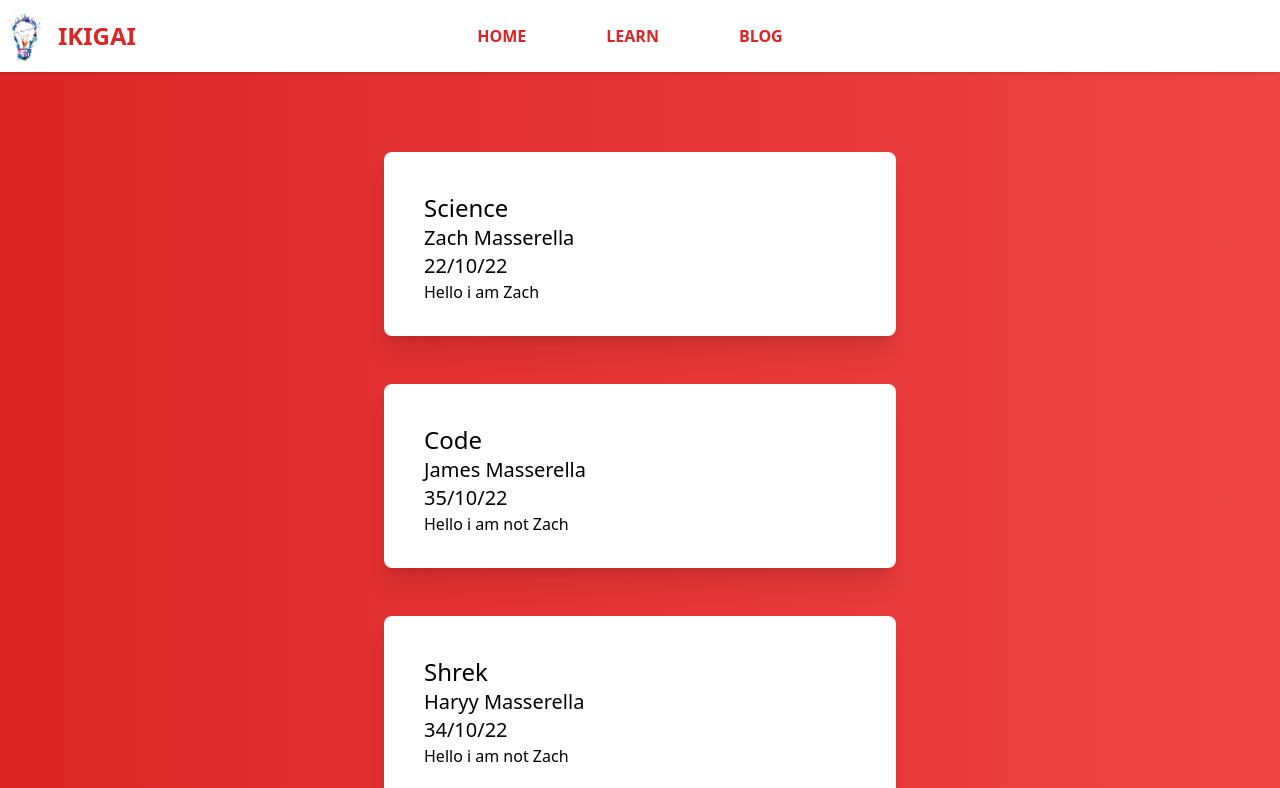
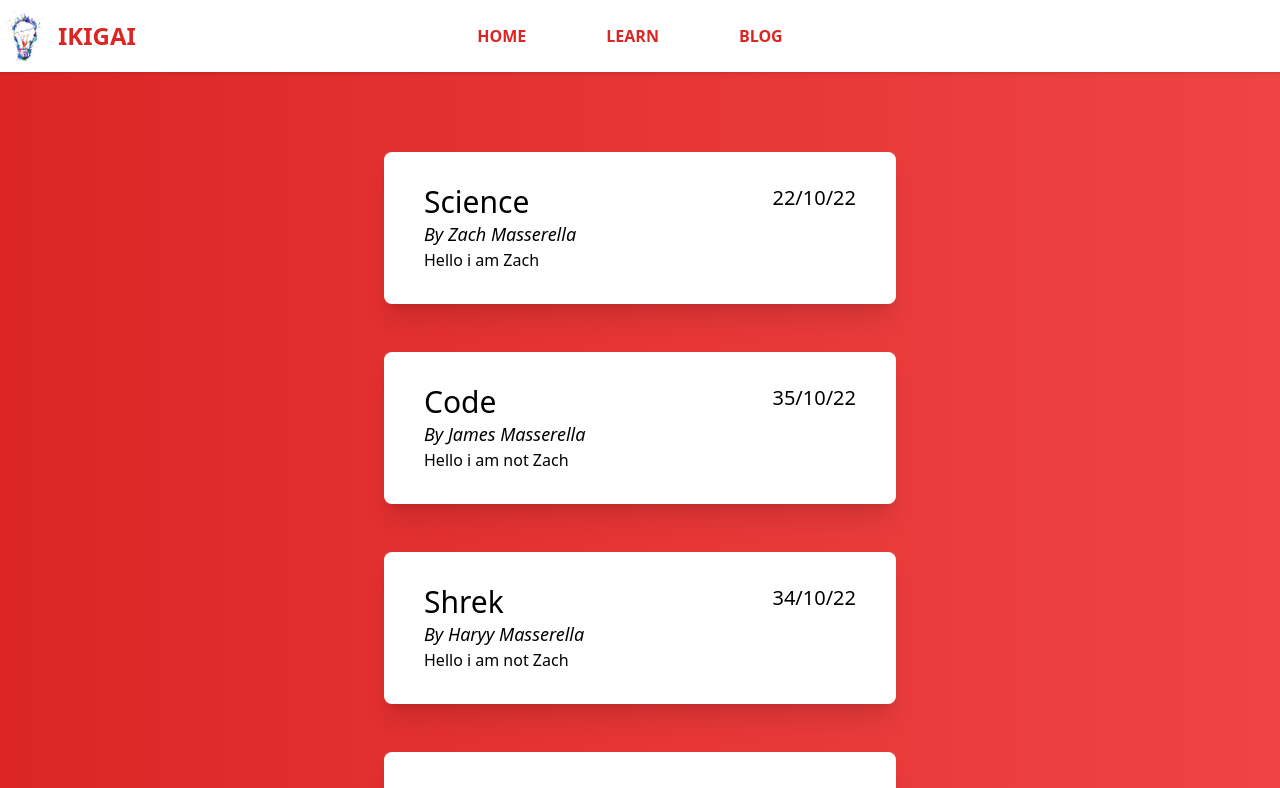
Before and after one commit to OHBOYILOVEHTML/ikigai-website1, a Next.js app: page /blog in a window 1280 px wide. Shown: the top 788 px of the page. Built offline with nearby package versions, Linux system fonts and the light colour scheme.

Commit message:
Blog posts improved design

```diff
--- a/components/BlogPage.js
+++ b/components/BlogPage.js
@@ -5,7 +5,7 @@ import InitialHero from "../components/InitialHero";
 
 
 export default function Blog() {
-  //content is a 2d array --> content[k] is a list containing 4 items, title of post, author of post, date of post, body text of post
+  //content is a 2d array --> content[k] is a list containing 4 items, title of post, author of post, date of post, body text of post (IN THAT ORDER)
   var list=[
     ["Science","Zach Masserella","22/10/22","Hello i am Zach"],
     ["Code","James Masserella","35/10/22","Hello i am not Zach"],
@@ -14,16 +14,25 @@ export default function Blog() {
   ]
   function blogPost(list){
     var title=list[0];
-    var date=list[1];
-    var author=list[2];
+    var author=list[1];
+    var date=list[2];
     var body=list[3];
+    //HTML for each individual blog post below
     return (
-      <div class="bg-white px-6 pt-10 pb-8 shadow-xl sm:mx-auto sm:max-w-lg sm:rounded-lg sm:px-10 w-full">
+      <div className="bg-white px-6 pt-8 pb-8 shadow-xl sm:mx-auto sm:max-w-lg sm:rounded-lg sm:px-10 w-full">
         <div>
-          <h1 className="text-2xl">{title}</h1>
-          <h1 className="text-xl">{date}</h1>
-          <h1 className="text-xl">{author}</h1>
-          <p>{body}</p>
+          <div className="grid grid-cols-2">
+            <div className="flex flex-col">
+              <h1 className="text-3xl text-bold">{title}</h1>
+              <h1 className="text-lg italic">By {author}</h1>
+            </div>
+            <div className="flex flex-row justify-self-end">
+              <h1 className="text-xl">{date}</h1>
+            </div>
+          </div>
+          <div>
+            <p>{body}</p>
+          </div>
         </div>
       </div>
     );
--- a/components/SecondHero.js
+++ b/components/SecondHero.js
@@ -22,7 +22,7 @@ function SecondHero() {
   return (
     <>
       <div className={styling} id="aboutus">
-        <div className="flex flex-col">
+        <div className="flex grid grid-cols-2">
           <h2 className="">{h2Content}</h2>
           <h1>{h1Content}</h1>
           <p>{pContent}</p>
```
